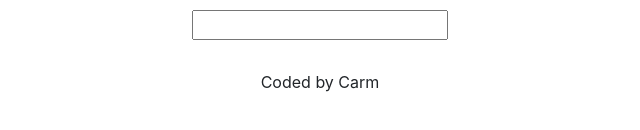
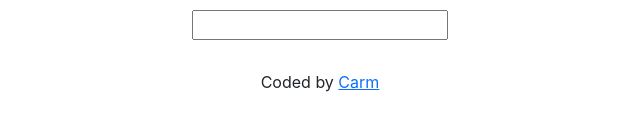
Before and after one commit to Carmallama/dictionary-project, a React (Create React App) app: page / in a window 1280 px wide. Shown: the part 198-328 px from the top of the page, without its empty margins (320-960 px from the left). Built offline with nearby package versions, Linux system fonts and the light colour scheme.

Commit message:
added Github link to footer

```diff
--- a/src/App.js
+++ b/src/App.js
@@ -9,7 +9,10 @@ function App() {
         <main>
           <Dictionary />
         </main>
-        <footer className="App-footer text-center">Coded by Carm</footer>
+        <footer className="App-footer text-center">
+          Coded by{" "}
+          <a href="https://github.com/Carmallama/dictionary-project">Carm</a>
+        </footer>
       </div>
     </div>
   );
```
